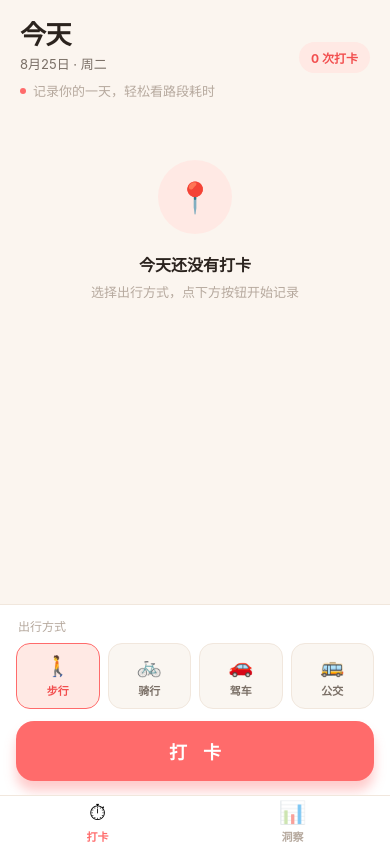
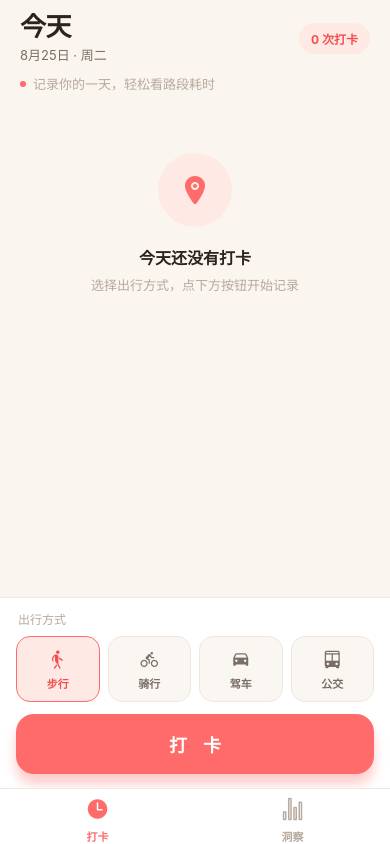
Before and after one commit to chonggao9/timeflow, a React Native app: screen /Home in a window 390 px wide. Built offline with nearby package versions, Linux system fonts and the light colour scheme.

Commit message:
UI 优化：矢量图标替换 emoji + 顶/底部安全区适配 + 排版微调

```diff
--- a/App.js
+++ b/App.js
@@ -1,8 +1,8 @@
 import React from 'react';
 import { NavigationContainer } from '@react-navigation/native';
 import { createBottomTabNavigator } from '@react-navigation/bottom-tabs';
-import { SafeAreaProvider } from 'react-native-safe-area-context';
-import { Text } from 'react-native';
+import { SafeAreaProvider, useSafeAreaInsets } from 'react-native-safe-area-context';
+import { Ionicons } from '@expo/vector-icons';
 import { StatusBar } from 'expo-status-bar';
 import HomeScreen from './src/screens/HomeScreen';
 import InsightsScreen from './src/screens/InsightsScreen';
@@ -10,17 +10,20 @@ import { colors } from './src/theme';
 
 const Tab = createBottomTabNavigator();
 
-export default function App() {
+function TabNavigator() {
+  const insets = useSafeAreaInsets();
   return (
-    <SafeAreaProvider>
-      <StatusBar style="dark" />
-      <NavigationContainer>
     <Tab.Navigator
       screenOptions={{
         headerShown: false,
         tabBarActiveTintColor: colors.primary,
         tabBarInactiveTintColor: colors.ink3,
-            tabBarStyle: { backgroundColor: colors.surface, borderTopColor: colors.line },
+        tabBarStyle: {
+          backgroundColor: colors.surface,
+          borderTopColor: colors.line,
+          height: 56 + insets.bottom,
+          paddingBottom: insets.bottom,
+        },
         tabBarLabelStyle: { fontSize: 11, fontWeight: '600' },
       }}
     >
@@ -30,7 +33,7 @@ export default function App() {
         options={{
           tabBarLabel: '打卡',
           tabBarIcon: ({ focused }) => (
-                <Text style={{ fontSize: 22, opacity: focused ? 1 : 0.5 }}>⏱</Text>
+            <Ionicons name={focused ? 'time' : 'time-outline'} size={24} color={focused ? colors.primary : colors.ink3} />
           ),
         }}
       />
@@ -40,11 +43,20 @@ export default function App() {
         options={{
           tabBarLabel: '洞察',
           tabBarIcon: ({ focused }) => (
-                <Text style={{ fontSize: 22, opacity: focused ? 1 : 0.5 }}>📊</Text>
+            <Ionicons name={focused ? 'stats-chart' : 'stats-chart-outline'} size={24} color={focused ? colors.primary : colors.ink3} />
           ),
         }}
       />
     </Tab.Navigator>
+  );
+}
+
+export default function App() {
+  return (
+    <SafeAreaProvider>
+      <StatusBar style="dark" />
+      <NavigationContainer>
+        <TabNavigator />
       </NavigationContainer>
     </SafeAreaProvider>
   );
--- /dev/null
+++ b/src/components/ModeIcon.js
@@ -0,0 +1,18 @@
+import React from 'react';
+import { Ionicons } from '@expo/vector-icons';
+import { colors } from '../theme';
+
+// 出行方式 → 矢量图标
+const ICONS = {
+  walk: 'walk',
+  bike: 'bicycle',
+  drive: 'car',
+  transit: 'bus',
+  unknown: 'ellipse',
+};
+
+export default function ModeIcon({ mode, size = 20, color = colors.primaryStrong }) {
+  return <Ionicons name={ICONS[mode] || ICONS.unknown} size={size} color={color} />;
+}
+
+export const MODE_ICON_NAME = ICONS;
--- a/src/components/Timeline.js
+++ b/src/components/Timeline.js
@@ -1,14 +1,11 @@
 import React from 'react';
 import { View, Text, StyleSheet, Animated } from 'react-native';
+import { Ionicons } from '@expo/vector-icons';
 import { formatTime, formatDuration } from '../utils/stats';
 import { colors } from '../theme';
+import ModeIcon from './ModeIcon';
 
-const MODE_META = {
-  walk:    { icon: '🚶', label: '步行' },
-  bike:    { icon: '🚲', label: '骑行' },
-  drive:   { icon: '🚗', label: '驾车' },
-  transit: { icon: '🚌', label: '公交' },
-};
+const MODE_LABEL = { walk: '步行', bike: '骑行', drive: '驾车', transit: '公交' };
 
 // 呼吸动效 hook（当前节点）
 function usePulse() {
@@ -70,7 +67,9 @@ export default function Timeline({ records, estimate }) {
   if (!records.length) {
     return (
       <View style={styles.empty}>
-        <View style={styles.emptyRing}><Text style={styles.emptyPin}>📍</Text></View>
+        <View style={styles.emptyRing}>
+          <Ionicons name="location" size={32} color={colors.primary} />
+        </View>
         <Text style={styles.emptyText}>今天还没有打卡</Text>
         <Text style={styles.emptyHint}>选择出行方式，点下方按钮开始记录</Text>
       </View>
@@ -104,8 +103,11 @@ export default function Timeline({ records, estimate }) {
                 <View style={styles.info}>
                   <Text style={[styles.time, isLast && styles.timeCurrent]}>{formatTime(r.timestamp)}</Text>
                   <Text style={[styles.name, isLast && styles.nameCurrent]} numberOfLines={1}>{r.locationName || '未知位置'}</Text>
-                  {r.mode && MODE_META[r.mode] && (
-                    <Text style={styles.modeChip}>{MODE_META[r.mode].icon} {MODE_META[r.mode].label}</Text>
+                  {r.mode && MODE_LABEL[r.mode] && (
+                    <View style={styles.modeChip}>
+                      <ModeIcon mode={r.mode} size={13} color={colors.ink2} />
+                      <Text style={styles.modeChipText}>{MODE_LABEL[r.mode]}</Text>
+                    </View>
                   )}
                 </View>
               </View>
@@ -146,7 +148,6 @@ const styles = StyleSheet.create({
     width: 74, height: 74, borderRadius: 37, marginBottom: 18,
     backgroundColor: colors.primarySoft, alignItems: 'center', justifyContent: 'center',
   },
-  emptyPin: { fontSize: 30 },
   emptyText: { fontSize: 16, color: colors.ink, fontWeight: '700', marginBottom: 6 },
   emptyHint: { fontSize: 13, color: colors.ink3 },
 
@@ -173,7 +174,8 @@ const styles = StyleSheet.create({
   name: { fontSize: 15, color: colors.ink, fontWeight: '600', flex: 1 },
   nameCurrent: { color: colors.primaryStrong, fontWeight: '700' },
   nameFuture: { fontSize: 15, color: colors.ink3, fontWeight: '500', flex: 1 },
-  modeChip: { fontSize: 11, color: colors.ink2, marginLeft: 6 },
+  modeChip: { flexDirection: 'row', alignItems: 'center', gap: 3, marginLeft: 6 },
+  modeChipText: { fontSize: 11, color: colors.ink2 },
 
   segmentRow: { flexDirection: 'row', alignItems: 'center', height: 34 },
   solidLine: { width: 2, flex: 1, backgroundColor: colors.line2 },
--- a/src/components/TransportPicker.js
+++ b/src/components/TransportPicker.js
@@ -1,37 +1,40 @@
 import React from 'react';
 import { View, Text, TouchableOpacity, StyleSheet } from 'react-native';
 import { colors } from '../theme';
+import ModeIcon from './ModeIcon';
 
 const MODES = [
-  { key: 'walk',    label: '步行', icon: '🚶' },
-  { key: 'bike',    label: '骑行', icon: '🚲' },
-  { key: 'drive',   label: '驾车', icon: '🚗' },
-  { key: 'transit', label: '公交', icon: '🚌' },
+  { key: 'walk',    label: '步行' },
+  { key: 'bike',    label: '骑行' },
+  { key: 'drive',   label: '驾车' },
+  { key: 'transit', label: '公交' },
 ];
 
 export default function TransportPicker({ selected, onSelect }) {
   return (
     <View style={styles.container}>
-      {MODES.map(m => (
+      {MODES.map(m => {
+        const on = selected === m.key;
+        return (
           <TouchableOpacity
             key={m.key}
-          style={[styles.item, selected === m.key && styles.itemSelected]}
+            style={[styles.item, on && styles.itemSelected]}
             onPress={() => onSelect(m.key)}
             activeOpacity={0.7}
           >
-          <Text style={styles.icon}>{m.icon}</Text>
-          <Text style={[styles.label, selected === m.key && styles.labelSelected]}>{m.label}</Text>
+            <View style={styles.iconWrap}>
+              <ModeIcon mode={m.key} size={20} color={on ? colors.primaryStrong : colors.ink2} />
+            </View>
+            <Text style={[styles.label, on && styles.labelSelected]}>{m.label}</Text>
           </TouchableOpacity>
-      ))}
+        );
+      })}
     </View>
   );
 }
 
 const styles = StyleSheet.create({
-  container: {
-    flexDirection: 'row',
-    gap: 8,
-  },
+  container: { flexDirection: 'row', gap: 8 },
   item: {
     flex: 1,
     alignItems: 'center',
@@ -46,7 +49,7 @@ const styles = StyleSheet.create({
     backgroundColor: colors.primarySoft,
     borderColor: colors.primary,
   },
-  icon: { fontSize: 20 },
+  iconWrap: { height: 24, justifyContent: 'center' },
   label: { fontSize: 11, color: colors.ink2, fontWeight: '600', marginTop: 4 },
   labelSelected: { color: colors.primaryStrong },
 });
--- a/src/screens/HomeScreen.js
+++ b/src/screens/HomeScreen.js
@@ -2,6 +2,7 @@ import React, { useState, useEffect, useCallback } from 'react';
 import { View, Text, ScrollView, StyleSheet, Alert } from 'react-native';
 import * as Location from 'expo-location';
 import { useFocusEffect } from '@react-navigation/native';
+import { useSafeAreaInsets } from 'react-native-safe-area-context';
 import { saveRecord, getRecords, getTodayRecords } from '../storage/store';
 import { computePathStats } from '../utils/stats';
 import { colors } from '../theme';
@@ -36,6 +37,7 @@ async function getPositionFast() {
 }
 
 export default function HomeScreen() {
+  const insets = useSafeAreaInsets();
   const [records, setRecords] = useState([]);
   const [loading, setLoading] = useState(false);
   const [success, setSuccess] = useState(false);
@@ -117,8 +119,8 @@ export default function HomeScreen() {
   return (
     <View style={styles.screen}>
       {/* 头部 */}
-      <View style={styles.header}>
-        <View>
+      <View style={[styles.header, { paddingTop: insets.top + 12 }]}>
+        <View style={styles.titleBlock}>
           <Text style={styles.title}>今天</Text>
           <Text style={styles.date}>{dateStr}</Text>
         </View>
@@ -151,11 +153,12 @@ export default function HomeScreen() {
 const styles = StyleSheet.create({
   screen: { flex: 1, backgroundColor: colors.bg },
   header: {
-    flexDirection: 'row', alignItems: 'flex-end', justifyContent: 'space-between',
-    paddingHorizontal: 20, paddingTop: 20, paddingBottom: 8,
+    flexDirection: 'row', alignItems: 'center', justifyContent: 'space-between',
+    paddingHorizontal: 20, paddingBottom: 10,
   },
+  titleBlock: { flex: 1 },
   title: { fontSize: 26, fontWeight: '800', color: colors.ink, letterSpacing: -0.5, lineHeight: 30 },
-  date: { fontSize: 13, color: colors.ink2, marginTop: 4 },
+  date: { fontSize: 13, color: colors.ink2, marginTop: 3 },
   badge: {
     backgroundColor: colors.primarySoft, borderRadius: 999,
     paddingHorizontal: 12, paddingVertical: 7,
--- a/src/screens/InsightsScreen.js
+++ b/src/screens/InsightsScreen.js
@@ -1,15 +1,16 @@
 import React, { useState, useCallback } from 'react';
 import { View, Text, ScrollView, StyleSheet, TouchableOpacity, Alert } from 'react-native';
 import { useFocusEffect } from '@react-navigation/native';
+import { useSafeAreaInsets } from 'react-native-safe-area-context';
 import { getRecords, clearAll } from '../storage/store';
 import { computePathStats } from '../utils/stats';
 import { colors, radius, shadow } from '../theme';
-
-const MODE_ICON = { walk: '🚶', bike: '🚲', drive: '🚗', transit: '🚌', unknown: '•' };
+import ModeIcon from '../components/ModeIcon';
 
 const minutes = (sec) => Math.round(sec / 60);
 
 export default function InsightsScreen() {
+  const insets = useSafeAreaInsets();
   const [stats, setStats] = useState([]);
   const [totalDays, setTotalDays] = useState(0);
   const [totalCheckins, setTotalCheckins] = useState(0);
@@ -37,7 +38,7 @@ export default function InsightsScreen() {
   return (
     <ScrollView style={styles.screen} contentContainerStyle={styles.content} showsVerticalScrollIndicator={false}>
       {/* 头部 */}
-      <View style={styles.header}>
+      <View style={[styles.header, { paddingTop: insets.top + 4 }]}>
         <Text style={styles.title}>洞察</Text>
         <Text style={styles.subtitle}>你的路段耗时规律</Text>
       </View>
@@ -70,7 +71,7 @@ export default function InsightsScreen() {
           <View key={i} style={styles.pathCard}>
             <View style={styles.pathHead}>
               <View style={styles.pathIcon}>
-                <Text style={styles.pathIconEmoji}>{MODE_ICON[s.mode] || MODE_ICON.unknown}</Text>
+                <ModeIcon mode={s.mode} size={20} color={colors.primaryStrong} />
               </View>
               <View style={styles.pathRoute}>
                 <Text style={styles.pathRouteText} numberOfLines={1}>
@@ -106,7 +107,7 @@ const styles = StyleSheet.create({
   screen: { flex: 1, backgroundColor: colors.bg },
   content: { padding: 16, paddingBottom: 40 },
 
-  header: { paddingHorizontal: 4, paddingTop: 6, marginBottom: 18 },
+  header: { paddingHorizontal: 4, marginBottom: 18 },
   title: { fontSize: 26, fontWeight: '800', color: colors.ink, letterSpacing: -0.5 },
   subtitle: { fontSize: 13, color: colors.ink2, marginTop: 4 },
 
@@ -133,7 +134,6 @@ const styles = StyleSheet.create({
     width: 38, height: 38, borderRadius: 12, backgroundColor: colors.primarySofter,
     alignItems: 'center', justifyContent: 'center',
   },
-  pathIconEmoji: { fontSize: 20 },
   pathRoute: { flex: 1, minWidth: 0 },
   pathRouteText: { fontSize: 15, color: colors.ink, fontWeight: '700' },
   arrow: { color: colors.primary, fontWeight: '800' },
```
Lines whose indentation alone changed are shown as unchanged.
